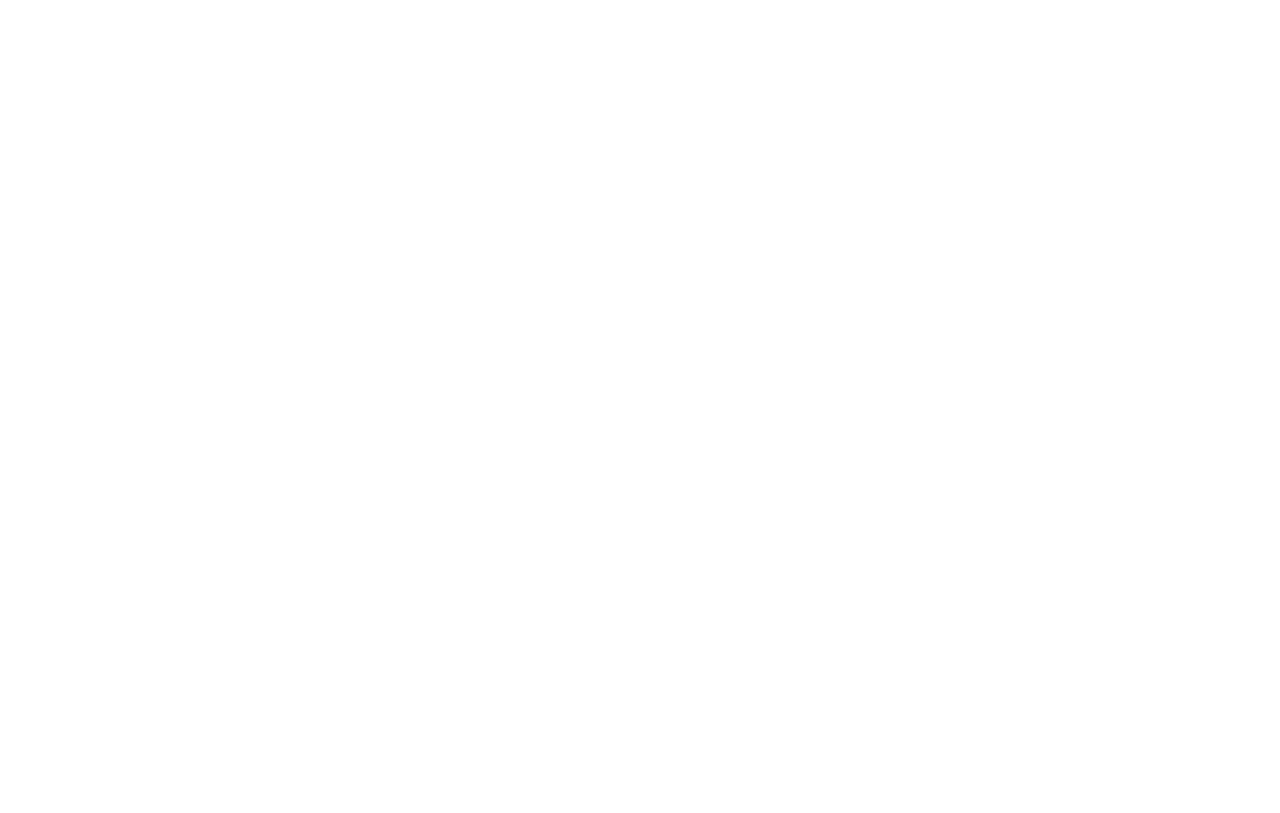
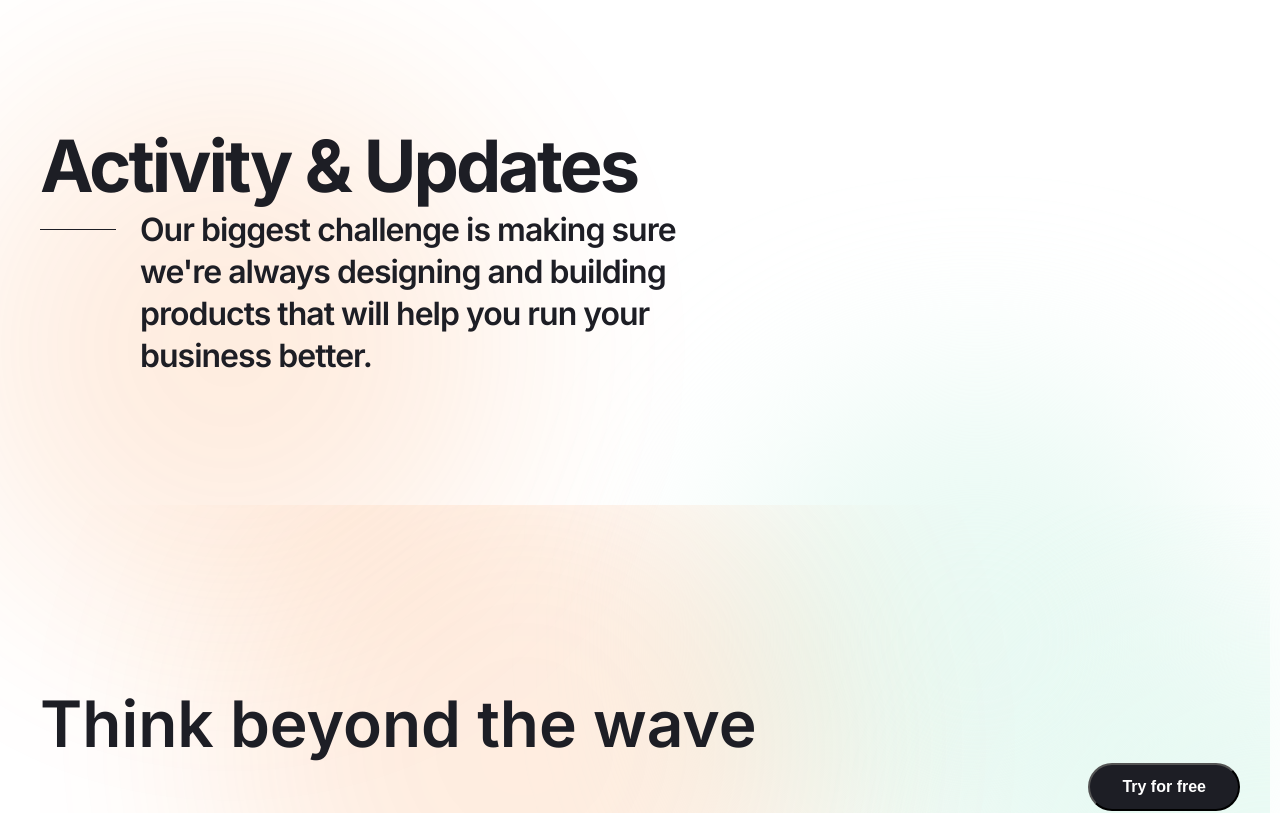
Before and after one commit to Castorki/COCO, a React (Create React App) app: page /blog in a window 1280 px wide. Shown: the part 340-1153 px from the top of the page. Before the commit the page ends 800 px from the top, so only its background shows below. Built offline with nearby package versions, Linux system fonts and the light colour scheme.

Commit message:
added blog header for blog page

```diff
--- a/src/App.js
+++ b/src/App.js
@@ -8,6 +8,7 @@
 import { AboutPage } from './components/pages/aboutPage/AboutPage';
 import { PricingPage } from './components/pages/pricingPage/PricingPage';
 import { ContactsPage } from './components/pages/contactsPage/ContactsPage';
+import { BlogPage } from './components/pages/blogPage/BlogPage';
 
 
 function App() {
@@ -42,6 +43,9 @@
           <Route path='/blog' element={
             <div className="App">
               <Header />
+              <BlogPage />
+              <Footer theme='light' />
+
             </div>
           }
           />
--- /dev/null
+++ b/src/components/pages/blogPage/BlogHeader.js
@@ -0,0 +1,14 @@
+import React from 'react'
+
+export const BlogHeader = () => {
+    return (
+        <div className='blogHeader center'>
+            <h2 className='blogHeader__title'>Activity & Updates</h2>
+            <p className='blogHeader__article'>Our biggest challenge is making sure we're always designing and building products that will help you run your business better.</p>
+            <div className='blogHeader__background'>
+                <div className='blogHeader__background_redCircle'></div>
+                <div className='blogHeader__background_greenCircle'></div>
+            </div>
+        </div>
+    )
+}
--- /dev/null
+++ b/src/components/pages/blogPage/BlogPage.js
@@ -0,0 +1,11 @@
+import React from 'react'
+import './BlogStyle.css'
+import { BlogHeader } from './BlogHeader'
+
+export const BlogPage = () => {
+    return (
+        <div id='blogPage'>
+            <BlogHeader />
+        </div>
+    )
+}
--- /dev/null
+++ b/src/components/pages/blogPage/BlogStyle.css
@@ -0,0 +1,58 @@
+.blogHeader {
+  padding-top: 95px;
+  padding-bottom: 128px;
+}
+.blogHeader__title {
+  font-style: normal;
+  font-weight: 700;
+  font-size: 72px;
+  line-height: 120%;
+  letter-spacing: -3px;
+  color: #1D1E25;
+}
+.blogHeader__article {
+  position: relative;
+  width: 50%;
+  padding-left: 100px;
+  font-style: normal;
+  font-weight: 600;
+  font-size: 32px;
+  line-height: 42px;
+  letter-spacing: -1px;
+  color: #1D1E25;
+}
+.blogHeader__article::before {
+  content: "";
+  position: absolute;
+  left: 0;
+  top: 20px;
+  height: 1px;
+  width: 76px;
+  background: currentColor;
+}
+.blogHeader__background {
+  position: relative;
+}
+.blogHeader__background_redCircle {
+  position: absolute;
+  z-index: -2;
+  width: 551px;
+  height: 551px;
+  background-color: #FA7515;
+  border-radius: 100%;
+  filter: blur(110px);
+  opacity: 13%;
+  bottom: -245px;
+  left: -85px;
+}
+.blogHeader__background_greenCircle {
+  position: absolute;
+  z-index: -2;
+  width: 525px;
+  height: 525px;
+  background-color: rgba(226, 248, 240, 0.7);
+  border-radius: 100%;
+  filter: blur(90px);
+  top: 0;
+  right: 0;
+}/*# sourceMappingURL=BlogStyle.css.map */
--- /dev/null
+++ b/src/components/pages/blogPage/BlogStyle.scss
@@ -0,0 +1,65 @@
+.blogHeader {
+    padding-top: 95px;
+    padding-bottom: 128px;
+
+    &__title {
+        font-style: normal;
+        font-weight: 700;
+        font-size: 72px;
+        line-height: 120%;
+        letter-spacing: -3px;
+        color: #1D1E25;
+    }
+
+    &__article {
+        position: relative;
+        width: 50%;
+        padding-left: 100px;
+        font-style: normal;
+        font-weight: 600;
+        font-size: 32px;
+        line-height: 42px;
+        letter-spacing: -1px;
+        color: #1D1E25;
+
+        &::before {
+            content: "";
+            position: absolute;
+            left: 0;
+            top: 20px;
+            height: 1px;
+            width: 76px;
+            background: currentColor;
+        }
+    }
+
+    &__background {
+
+        position: relative;
+
+        &_redCircle {
+            position: absolute;
+            z-index: -2;
+            width: 551px;
+            height: 551px;
+            background-color: #FA7515;
+            border-radius: 100%;
+            filter: blur(110px);
+            opacity: 13%;
+            bottom: -245px;
+            left: -85px;
+        }
+
+        &_greenCircle {
+            position: absolute;
+            z-index: -2;
+            width: 525px;
+            height: 525px;
+            background-color: rgba(226, 248, 240, 0.7);
+            border-radius: 100%;
+            filter: blur(90px);
+            top: 0;
+            right: 0;
+        }
+    }
+}
--- a/src/components/pages/mainPage/MainPage.scss
+++ b/src/components/pages/mainPage/MainPage.scss
@@ -100,8 +100,6 @@
         &_greenCircle {
             position: absolute;
             z-index: -2;
-            // left: 570px;
-            // top: -10px;
             left: -66px;
             top: -62px;
         }
```
Also changed, not shown: 2 other files (tests, documents, lock files or other folders).
